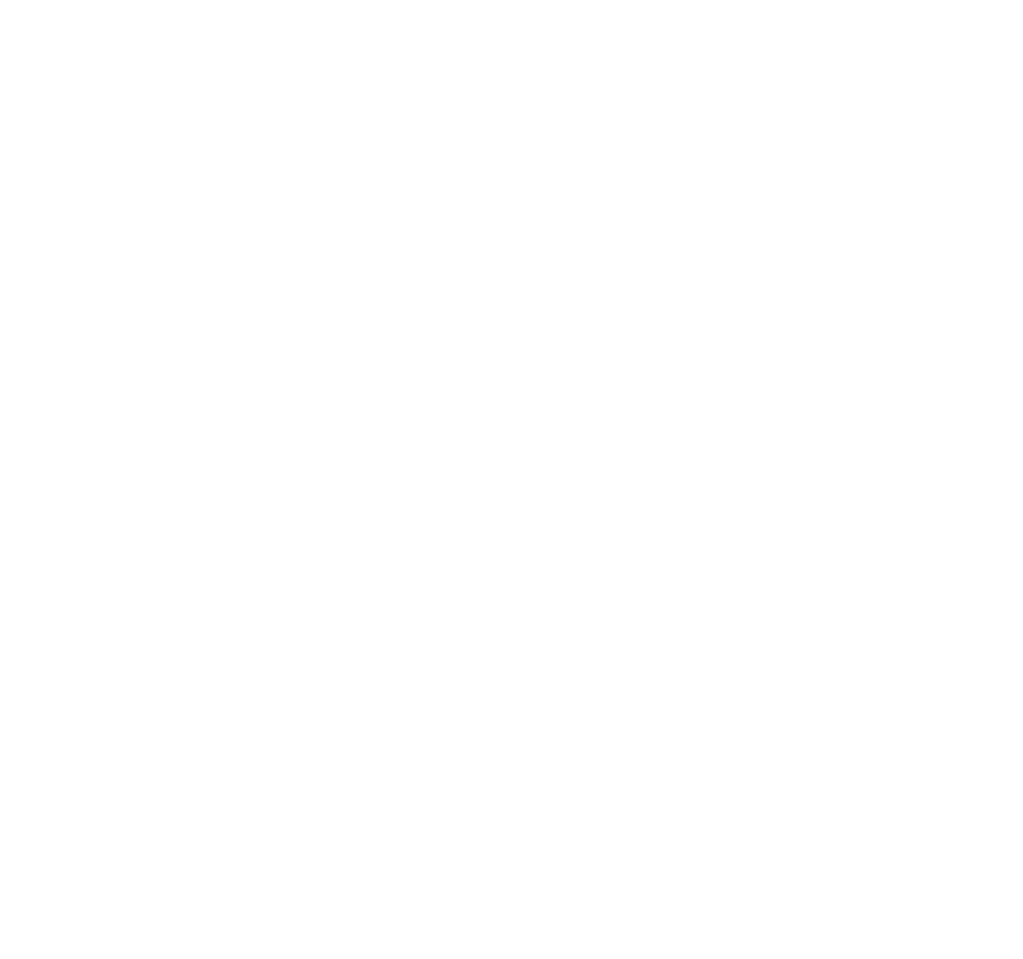
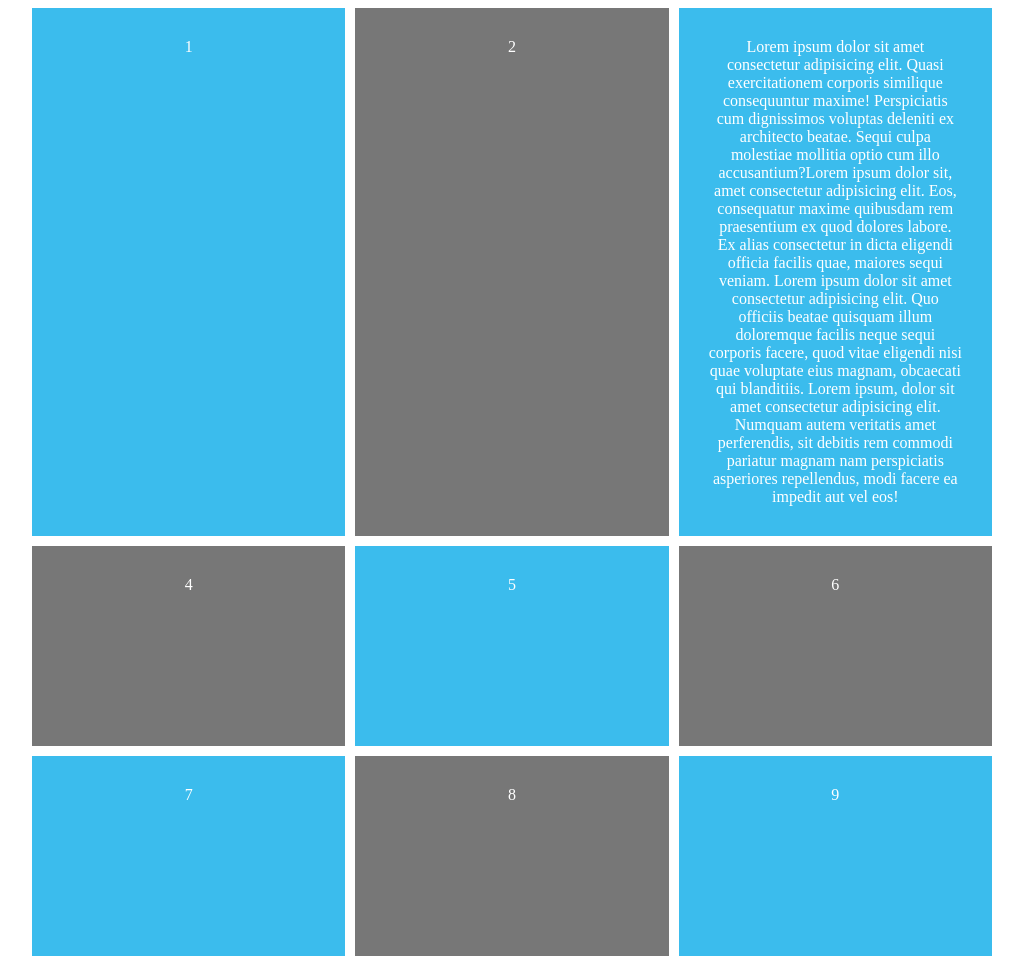
Before and after one commit to james-hope-isa/ISA-Prework, a plain HTML site: page grid/index.html in a window 1280 px wide. Shown: the whole page, without its empty margins (128-1151 px from the left). Before the commit the page ends 800 px from the top, so only its background shows below. Drawn offline with Linux system fonts and the light colour scheme.

Commit message:
Grid Tutorial films #1-#3

```diff
--- a/grid/index.html
+++ b/grid/index.html
@@ -4,9 +4,23 @@
     <meta charset="UTF-8">
     <meta name="viewport" content="width=device-width, initial-scale=1.0">
     <meta http-equiv="X-UA-Compatible" content="ie=edge">
+    <link rel="stylesheet" href="style.css">
     <title>Grid</title>
 </head>
 <body>
 
+    <div id="content">
+
+        <div>1</div>
+        <div>2</div>
+        <div>Lorem ipsum dolor sit amet consectetur adipisicing elit. Quasi exercitationem corporis similique consequuntur maxime! Perspiciatis cum dignissimos voluptas deleniti ex architecto beatae. Sequi culpa molestiae mollitia optio cum illo accusantium?Lorem ipsum dolor sit, amet consectetur adipisicing elit. Eos, consequatur maxime quibusdam rem praesentium ex quod dolores labore. Ex alias consectetur in dicta eligendi officia facilis quae, maiores sequi veniam. Lorem ipsum dolor sit amet consectetur adipisicing elit. Quo officiis beatae quisquam illum doloremque facilis neque sequi corporis facere, quod vitae eligendi nisi quae voluptate eius magnam, obcaecati qui blanditiis. Lorem ipsum, dolor sit amet consectetur adipisicing elit. Numquam autem veritatis amet perferendis, sit debitis rem commodi pariatur magnam nam perspiciatis asperiores repellendus, modi facere ea impedit aut vel eos!</div>
+        <div>4</div>
+        <div>5</div>
+        <div>6</div>
+        <div>7</div>
+        <div>8</div>
+        <div>9</div>
+
+    </div>
 </body>
 </html>
--- /dev/null
+++ b/grid/style.css
@@ -0,0 +1,22 @@
+body{
+    color: #fff;
+    font-family: 'Nunito Semibold';
+    text-align: center;
+}
+#content {
+    display: grid;
+    grid-template-columns: repeat(3,1fr);
+    /* grid-auto-rows: minmax(200px, auto); */
+    grid-template-rows: repeat(3, minmax(200px, auto));
+    grid-column-gap: 10px;
+    grid-gap: 10px;
+    max-width: 960px;
+    margin: 0 auto;
+}
+#content div {
+    background-color: #3bbced;
+    padding: 30px;
+}
+#content div:nth-child(even){
+    background:#777;
+}
```
